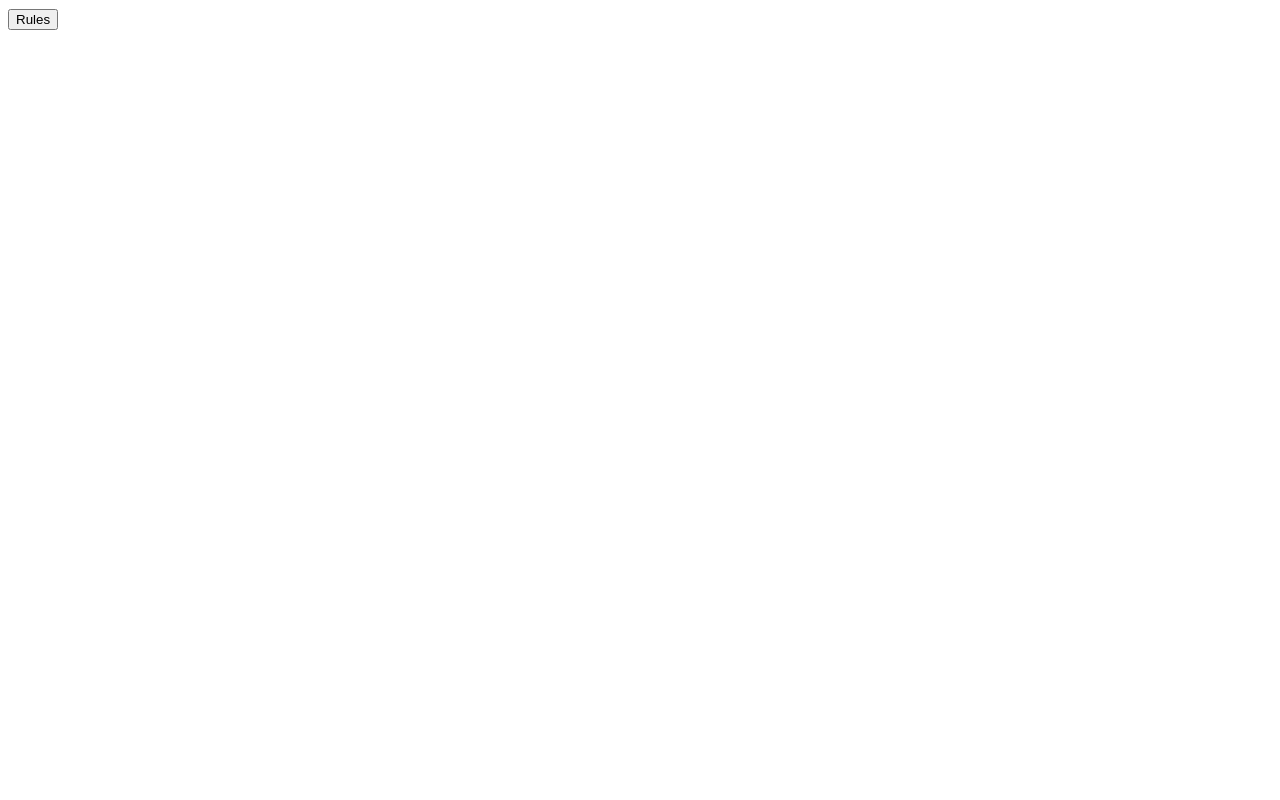
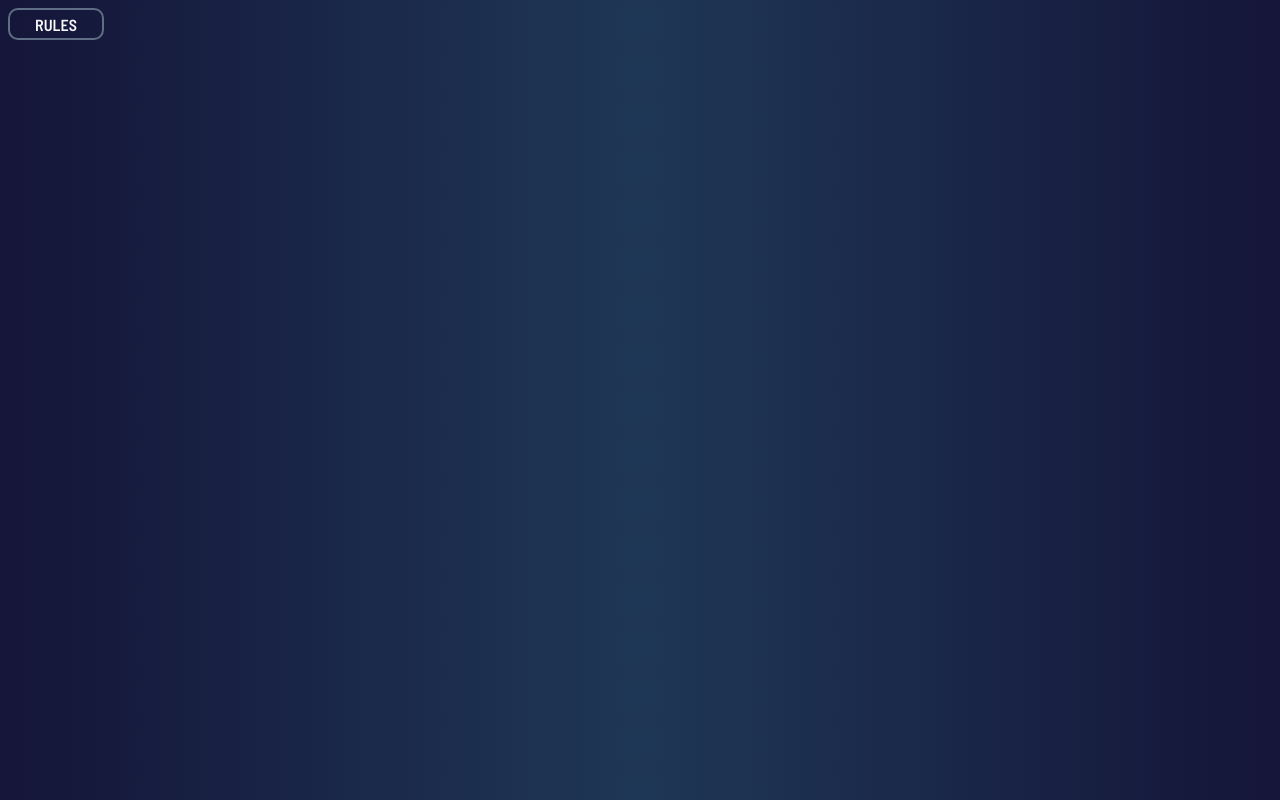
Before and after one commit to potyoma/rock-paper-scissors, a React (Vite) app: page / in a window 1280 px wide. Built offline with nearby package versions, Linux system fonts and the light colour scheme.

Commit message:
feat: background

```diff
--- a/src/App.tsx
+++ b/src/App.tsx
@@ -8,7 +8,7 @@ function App() {
   return (
     <div>
       <GlobalStyles/>
-      <Button onClick={() => setShowRules(!showRules)}>Rules</Button>
+      <Button onClick={() => setShowRules(!showRules)}>RULES</Button>
     </div>
   )
 }
--- a/src/components/button.tsx
+++ b/src/components/button.tsx
@@ -1,15 +1,29 @@
-import styled from "styled-components";
-import React from "react";
+import styled from "styled-components"
+import React from "react"
 
 interface Props {
-  onClick: (event: React.MouseEvent<HTMLButtonElement>) => void;
-  children?: string;
+  onClick: (event: React.MouseEvent<HTMLButtonElement>) => void
+  children?: string
 }
 
-const StyledButton = styled.button<{}>``;
+interface StyledProps {
+  filled?: boolean
+}
+
+const StyledButton = styled.button<StyledProps>`
+  width: 6rem;
+  height: 2rem;
+  border: 2px solid var(--outline);
+  color: var(--white);
+  border-radius: 10px;
+  background: none;
+  padding: 0;
+  font: inherit;
+  cursor: pointer;
+`
 
 const Button: React.FC<Props> = ({ onClick, children }) => (
   <StyledButton onClick={onClick}>{children}</StyledButton>
-);
+)
 
-export default Button;
+export default Button
--- a/src/styles/globalStyles.tsx
+++ b/src/styles/globalStyles.tsx
@@ -3,4 +3,9 @@ import Variables from "./variables"
 
 export const GlobalStyles = createGlobalStyle`
     ${Variables}
+
+    :root {
+        background: rgb(31,55,86);
+        background: radial-gradient(circle, rgba(31,55,86,1) 0%, rgba(20,21,57,1) 100%);
+    }
 `
--- a/src/styles/variables.tsx
+++ b/src/styles/variables.tsx
@@ -6,6 +6,7 @@ const Variables = css`
 
     // Colors
     --white: #faf8fb;
+    --outline: hsl(217, 16%, 45%);
   }
 `
 
```
